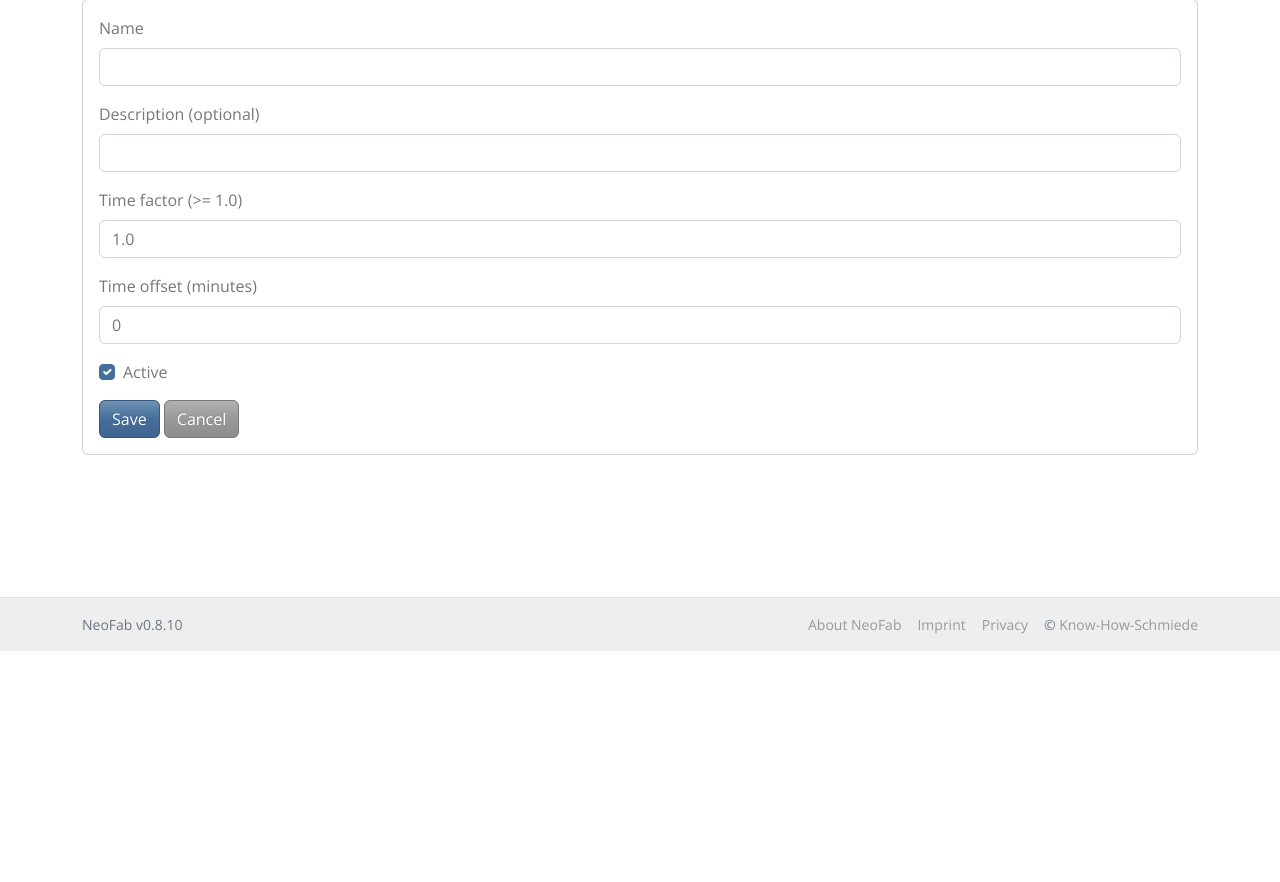
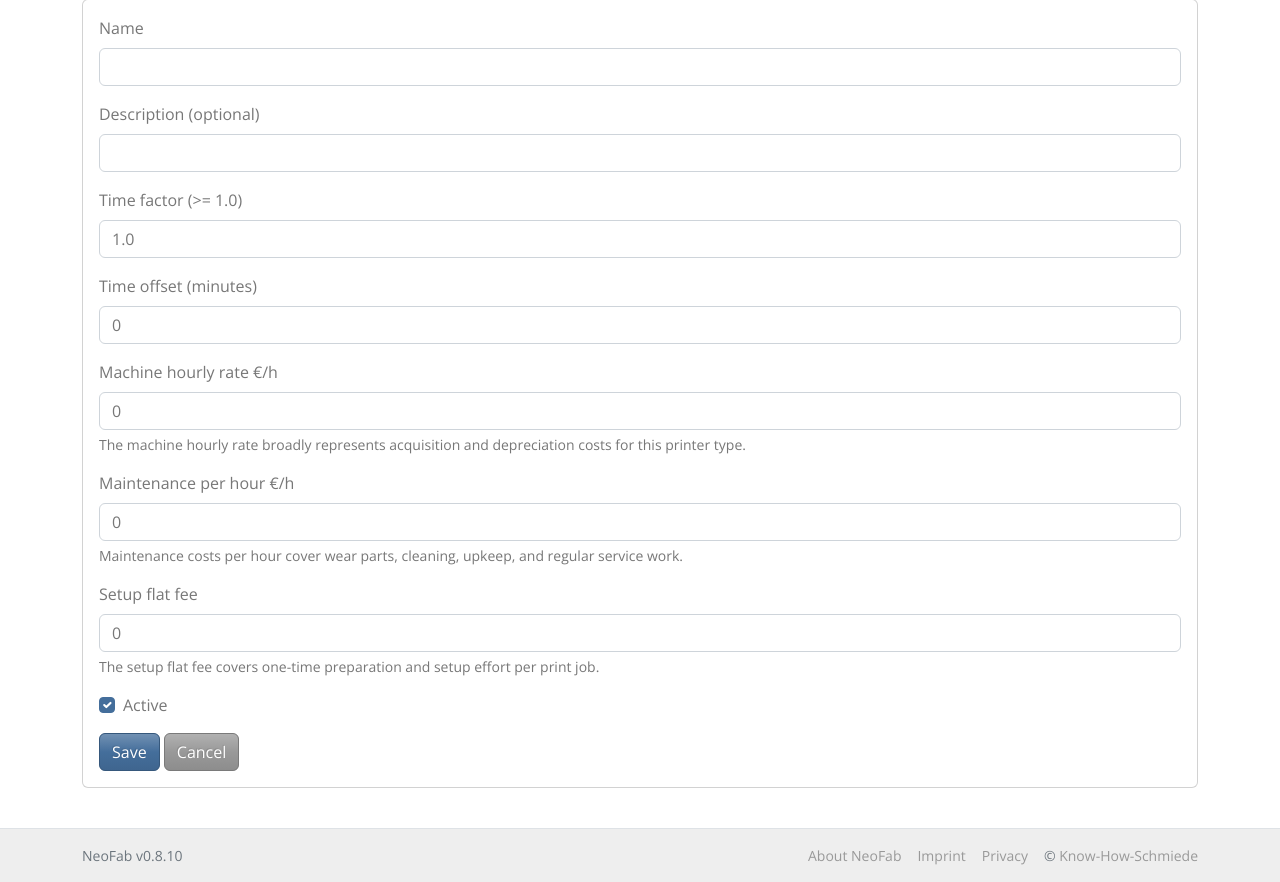
Before and after one commit to know-how-schmiede/NeoFab, a Flask app: page /admin/printer-profiles/new in a window 1280 px wide. Shown: the part 149-1031 px from the top of the page. Before the commit the page ends 800 px from the top, so only its background shows below. Run offline with Flask 3, Linux system fonts and the light colour scheme; a user stored in the database is signed in; tables that the repository leaves empty hold one stand-in row (values such as "Sample post"); some libraries are stand-ins or nearby versions.

Commit message:
Add cost fields to printer profiles
Introduce machine_hourly_rate, maintenance_hourly_rate and setup_fee for printer profiles to support cost calculations. Schema changes: new columns added to ensure_printer_profiles_table with ALTER TABLE fallbacks and default 0.0. Model changes: PrinterProfile gains three Float fields with defaults. Admin changes: forms and templates updated to edit and display the new fields, list view shows formatted values, and validation/parsing for non-negative floats was added in admin routes with a new flash error key for invalid costs. i18n: German, English and French translations added for labels, help texts and table headers. Documentation: Version_Timeline updated to mention printer cost fields.

```diff
--- a/neofab/app.py
+++ b/neofab/app.py
@@ -480,6 +480,9 @@ def ensure_printer_profiles_table():
                         description TEXT,
                         time_factor FLOAT NOT NULL DEFAULT 1.0,
                         time_offset_min INTEGER NOT NULL DEFAULT 0,
+                        machine_hourly_rate FLOAT NOT NULL DEFAULT 0.0,
+                        maintenance_hourly_rate FLOAT NOT NULL DEFAULT 0.0,
+                        setup_fee FLOAT NOT NULL DEFAULT 0.0,
                         active BOOLEAN NOT NULL DEFAULT 1,
                         created_at DATETIME NOT NULL DEFAULT CURRENT_TIMESTAMP,
                         updated_at DATETIME NOT NULL DEFAULT CURRENT_TIMESTAMP
@@ -501,6 +504,12 @@ def ensure_printer_profiles_table():
             statements.append("ALTER TABLE printer_profiles ADD COLUMN time_factor FLOAT NOT NULL DEFAULT 1.0")
         if "time_offset_min" not in cols:
             statements.append("ALTER TABLE printer_profiles ADD COLUMN time_offset_min INTEGER NOT NULL DEFAULT 0")
+        if "machine_hourly_rate" not in cols:
+            statements.append("ALTER TABLE printer_profiles ADD COLUMN machine_hourly_rate FLOAT NOT NULL DEFAULT 0.0")
+        if "maintenance_hourly_rate" not in cols:
+            statements.append("ALTER TABLE printer_profiles ADD COLUMN maintenance_hourly_rate FLOAT NOT NULL DEFAULT 0.0")
+        if "setup_fee" not in cols:
+            statements.append("ALTER TABLE printer_profiles ADD COLUMN setup_fee FLOAT NOT NULL DEFAULT 0.0")
         if "active" not in cols:
             statements.append("ALTER TABLE printer_profiles ADD COLUMN active BOOLEAN NOT NULL DEFAULT 1")
         if "created_at" not in cols:
--- a/neofab/models.py
+++ b/neofab/models.py
@@ -327,6 +327,9 @@ class PrinterProfile(db.Model):
     description = db.Column(db.Text)
     time_factor = db.Column(db.Float, nullable=False, default=1.0)
     time_offset_min = db.Column(db.Integer, nullable=False, default=0)
+    machine_hourly_rate = db.Column(db.Float, nullable=False, default=0.0)
+    maintenance_hourly_rate = db.Column(db.Float, nullable=False, default=0.0)
+    setup_fee = db.Column(db.Float, nullable=False, default=0.0)
     active = db.Column(db.Boolean, nullable=False, default=True)
     created_at = db.Column(db.DateTime, nullable=False, default=datetime.utcnow)
     updated_at = db.Column(db.DateTime, nullable=False, default=datetime.utcnow, onupdate=datetime.utcnow)
--- a/neofab/routes/admin.py
+++ b/neofab/routes/admin.py
@@ -1499,11 +1499,22 @@ def create_admin_blueprint(get_translator: Callable[[], Optional[Callable[[str],
     @roles_required("admin")
     def admin_printer_profile_new():
         trans = t
+
+        def parse_nonnegative_float(raw_value):
+            try:
+                value = float((raw_value or "").replace(",", "."))
+            except ValueError:
+                return None
+            return value if value >= 0 else None
+
         if request.method == "POST":
             name = request.form.get("name", "").strip()
             description = request.form.get("description", "").strip() or None
             time_factor_raw = request.form.get("time_factor", "").strip()
             time_offset_raw = request.form.get("time_offset_min", "").strip()
+            machine_hourly_rate_raw = request.form.get("machine_hourly_rate", "").strip()
+            maintenance_hourly_rate_raw = request.form.get("maintenance_hourly_rate", "").strip()
+            setup_fee_raw = request.form.get("setup_fee", "").strip()
             is_active = bool(request.form.get("is_active"))
 
             has_errors = False
@@ -1535,12 +1546,22 @@ def create_admin_blueprint(get_translator: Callable[[], Optional[Callable[[str],
                 flash(trans("flash_printer_profile_offset_invalid"), "danger")
                 has_errors = True
 
+            machine_hourly_rate = parse_nonnegative_float(machine_hourly_rate_raw or "0")
+            maintenance_hourly_rate = parse_nonnegative_float(maintenance_hourly_rate_raw or "0")
+            setup_fee = parse_nonnegative_float(setup_fee_raw or "0")
+            if machine_hourly_rate is None or maintenance_hourly_rate is None or setup_fee is None:
+                flash(trans("flash_printer_profile_costs_invalid"), "danger")
+                has_errors = True
+
             if not has_errors:
                 profile = PrinterProfile(
                     name=name,
                     description=description,
                     time_factor=time_factor,
                     time_offset_min=time_offset_min,
+                    machine_hourly_rate=machine_hourly_rate,
+                    maintenance_hourly_rate=maintenance_hourly_rate,
+                    setup_fee=setup_fee,
                     active=is_active,
                 )
                 db.session.add(profile)
@@ -1556,11 +1577,21 @@ def create_admin_blueprint(get_translator: Callable[[], Optional[Callable[[str],
         trans = t
         profile = PrinterProfile.query.get_or_404(profile_id)
 
+        def parse_nonnegative_float(raw_value):
+            try:
+                value = float((raw_value or "").replace(",", "."))
+            except ValueError:
+                return None
+            return value if value >= 0 else None
+
         if request.method == "POST":
             name = request.form.get("name", "").strip()
             description = request.form.get("description", "").strip() or None
             time_factor_raw = request.form.get("time_factor", "").strip()
             time_offset_raw = request.form.get("time_offset_min", "").strip()
+            machine_hourly_rate_raw = request.form.get("machine_hourly_rate", "").strip()
+            maintenance_hourly_rate_raw = request.form.get("maintenance_hourly_rate", "").strip()
+            setup_fee_raw = request.form.get("setup_fee", "").strip()
             is_active = bool(request.form.get("is_active"))
 
             has_errors = False
@@ -1592,11 +1623,21 @@ def create_admin_blueprint(get_translator: Callable[[], Optional[Callable[[str],
                 flash(trans("flash_printer_profile_offset_invalid"), "danger")
                 has_errors = True
 
+            machine_hourly_rate = parse_nonnegative_float(machine_hourly_rate_raw or "0")
+            maintenance_hourly_rate = parse_nonnegative_float(maintenance_hourly_rate_raw or "0")
+            setup_fee = parse_nonnegative_float(setup_fee_raw or "0")
+            if machine_hourly_rate is None or maintenance_hourly_rate is None or setup_fee is None:
+                flash(trans("flash_printer_profile_costs_invalid"), "danger")
+                has_errors = True
+
             if not has_errors:
                 profile.name = name
                 profile.description = description
                 profile.time_factor = time_factor
                 profile.time_offset_min = time_offset_min
+                profile.machine_hourly_rate = machine_hourly_rate
+                profile.maintenance_hourly_rate = maintenance_hourly_rate
+                profile.setup_fee = setup_fee
                 profile.active = is_active
                 db.session.commit()
                 flash(trans("flash_printer_profile_updated"), "success")
--- a/neofab/templates/admin_printer_profile_edit.html
+++ b/neofab/templates/admin_printer_profile_edit.html
@@ -55,6 +55,42 @@
                        value="{{ profile.time_offset_min if profile else '0' }}">
             </div>
 
+            <div class="mb-3">
+                <label for="machine_hourly_rate" class="form-label">{{ t("admin_printer_profile_label_machine_hourly_rate") }}</label>
+                <input type="number"
+                       class="form-control"
+                       id="machine_hourly_rate"
+                       name="machine_hourly_rate"
+                       min="0"
+                       step="0.01"
+                       value="{{ profile.machine_hourly_rate if profile else '0' }}">
+                <div class="form-text">{{ t("admin_printer_profile_help_machine_hourly_rate") }}</div>
+            </div>
+
+            <div class="mb-3">
+                <label for="maintenance_hourly_rate" class="form-label">{{ t("admin_printer_profile_label_maintenance_hourly_rate") }}</label>
+                <input type="number"
+                       class="form-control"
+                       id="maintenance_hourly_rate"
+                       name="maintenance_hourly_rate"
+                       min="0"
+                       step="0.01"
+                       value="{{ profile.maintenance_hourly_rate if profile else '0' }}">
+                <div class="form-text">{{ t("admin_printer_profile_help_maintenance_hourly_rate") }}</div>
+            </div>
+
+            <div class="mb-3">
+                <label for="setup_fee" class="form-label">{{ t("admin_printer_profile_label_setup_fee") }}</label>
+                <input type="number"
+                       class="form-control"
+                       id="setup_fee"
+                       name="setup_fee"
+                       min="0"
+                       step="0.01"
+                       value="{{ profile.setup_fee if profile else '0' }}">
+                <div class="form-text">{{ t("admin_printer_profile_help_setup_fee") }}</div>
+            </div>
+
             <div class="form-check mb-3">
                 <input class="form-check-input"
                        type="checkbox"
```
Also changed, not shown: doku/Version_Timeline.md (+1 -0 lines), i18n/de.json (+10 -0 lines), i18n/en.json (+10 -0 lines), i18n/fr.json (+10 -0 lines), neofab/templates/admin_printer_profiles.html (+11 -5 lines).
